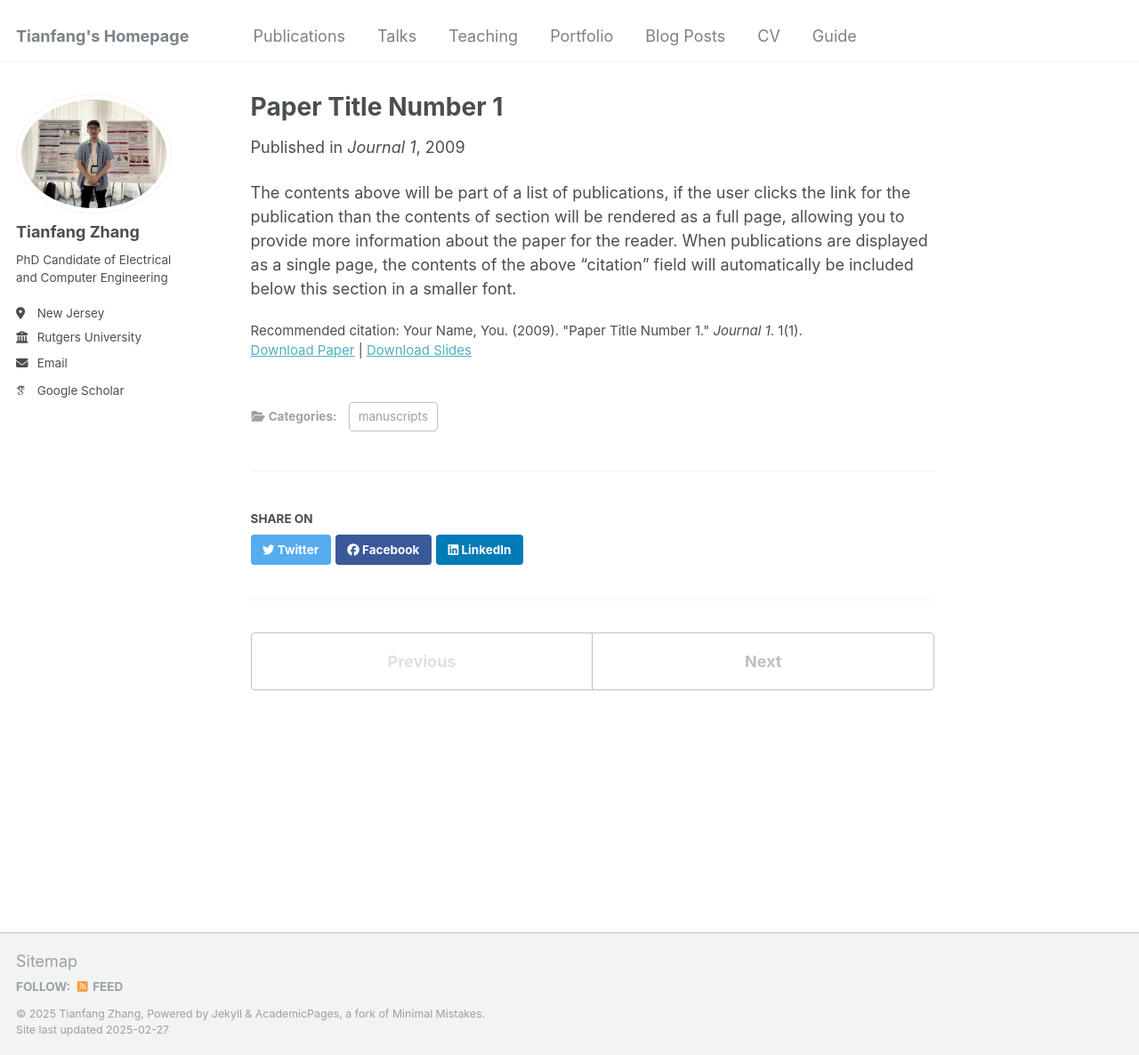
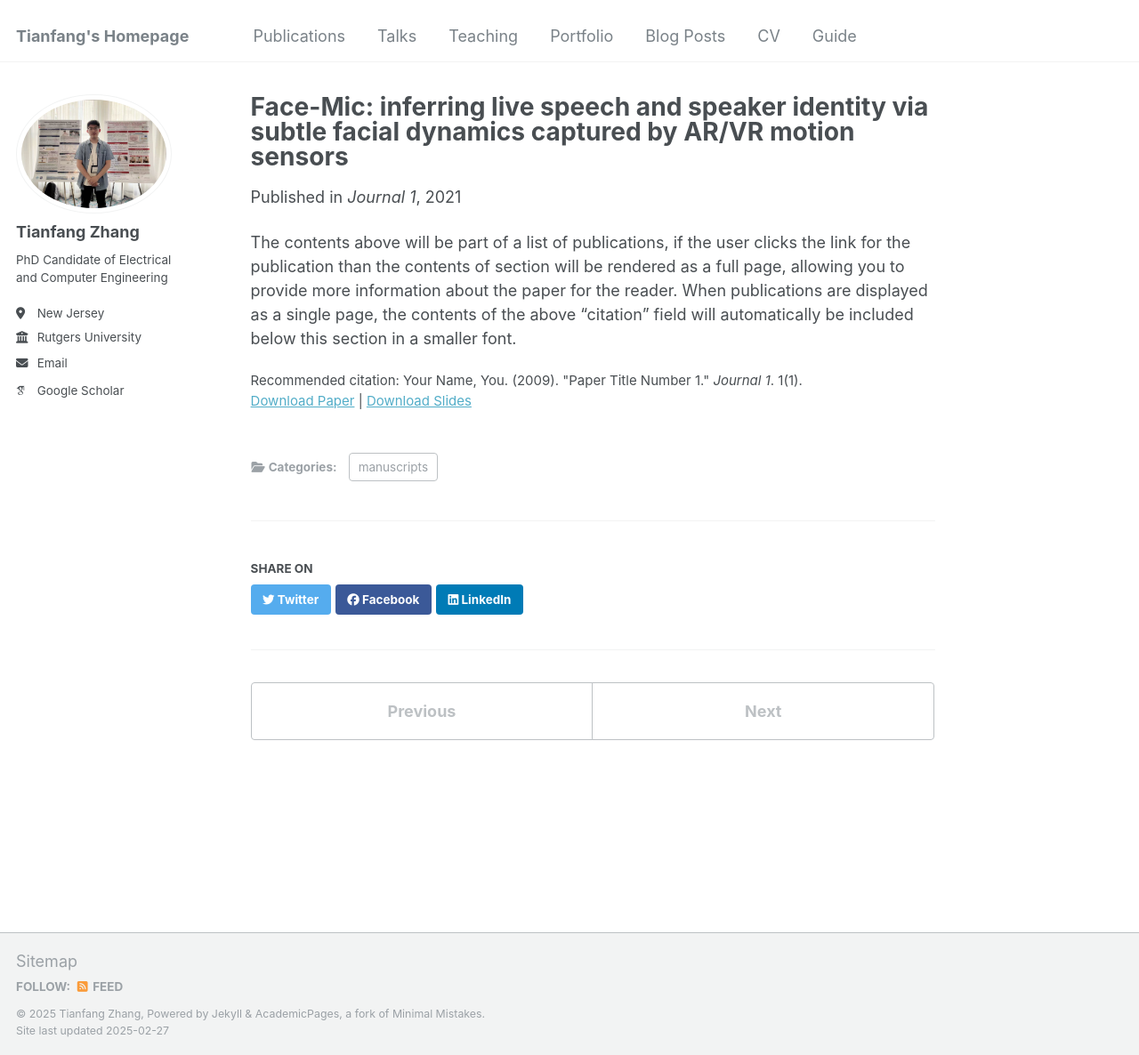
Before and after one commit to tianfang96/tianfang96.github.io, a Jekyll site: the page built from _publications/2009-10-01-paper-title-number-1.md, in a window 1280 px wide and 1186 px high. Shown: the whole window at 89% size. Built offline with Jekyll 4.4.1, drawn with Linux system fonts in a browser that asks for light colours; some web fonts are replaced.

Commit message:
Update 2009-10-01-paper-title-number-1.md

```diff
--- a/_publications/2009-10-01-paper-title-number-1.md
+++ b/_publications/2009-10-01-paper-title-number-1.md
@@ -1,10 +1,10 @@
 ---
-title: "Paper Title Number 1"
+title: "Face-Mic: inferring live speech and speaker identity via subtle facial dynamics captured by AR/VR motion sensors"
 collection: publications
 category: manuscripts
 permalink: /publication/2009-10-01-paper-title-number-1
 excerpt: 'This paper is about the number 1. The number 2 is left for future work.'
-date: 2009-10-01
+date: 2021-10-01
 venue: 'Journal 1'
 slidesurl: 'http://academicpages.github.io/files/slides1.pdf'
 paperurl: 'http://academicpages.github.io/files/paper1.pdf'
```
